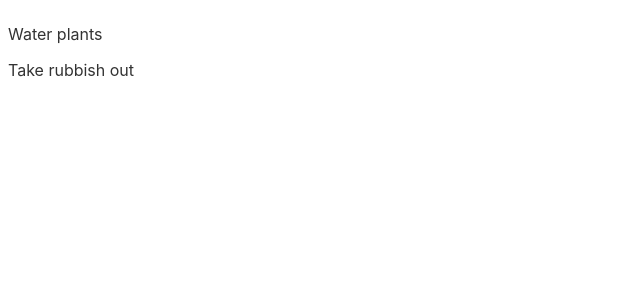
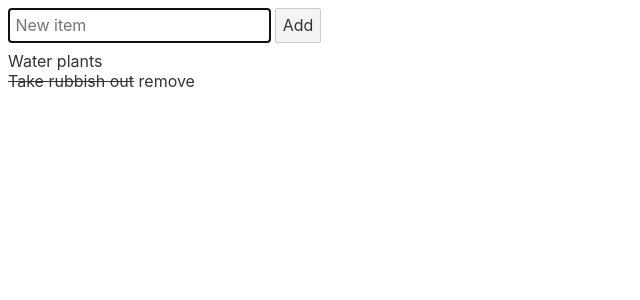
Before and after one commit to MilanMisak/svelte-todo, a Svelte app: page / in a window 1280 px wide. Shown: the top 300 px of the page, without its empty margins (0-640 px from the left). Built offline with nearby package versions, Linux system fonts and the light colour scheme.

Commit message:
Make it possible to add and remove todos

```diff
--- a/src/App.svelte
+++ b/src/App.svelte
@@ -1,4 +1,18 @@
 <script>
+	import Todo from './Todo.svelte';
+
+	let newItem = '';
+
+	const addTodo = () => {
+		console.log(newItem);
+		if (newItem.trim().length) {
+			todos = [{name: newItem.trim(), done: false}, ...todos];
+			newItem = '';
+		}
+	};
+
+	const removeTodo = i => todos = [...todos.slice(0, i), ...todos.slice(i + 1)];
+
 	export let todos;
 </script>
 
@@ -6,6 +20,11 @@
 
 </style>
 
-{#each todos as todo}
-	<p>{todo.name}</p>
+<form on:submit|preventDefault>
+	<input bind:value={newItem} type="text" placeholder="New item" autofocus /> <button on:click={addTodo}>Add</button>
+</form>
+
+
+{#each todos as todo, i}
+	<Todo {todo} on:remove={() => removeTodo(i)} />
 {/each}
--- /dev/null
+++ b/src/Todo.svelte
@@ -0,0 +1,30 @@
+<script>
+    import {createEventDispatcher} from 'svelte';
+
+    const dispatch = createEventDispatcher();
+
+    const toggleDone = () => todo.done = !todo.done;
+
+    export let todo;
+</script>
+
+<style>
+    div {
+        user-select: none;
+    }
+
+    .name {
+
+    }
+
+    .cross {
+        text-decoration: line-through;
+    }
+</style>
+
+<div on:click={toggleDone}>
+    <span class="name" class:cross={todo.done}>{todo.name}</span>
+    {#if todo.done}
+        <span on:click|stopPropagation={() => dispatch('remove')}>remove</span>
+    {/if}
+</div>
--- a/src/main.js
+++ b/src/main.js
@@ -2,8 +2,10 @@ import App from './App.svelte';
 
 const todos = [{
 	name: 'Water plants',
+	done: false
 }, {
-	name: 'Take rubbish out'
+	name: 'Take rubbish out',
+	done: true
 }];
 
 const app = new App({
```
